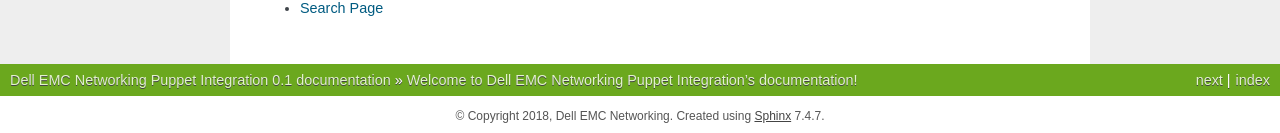
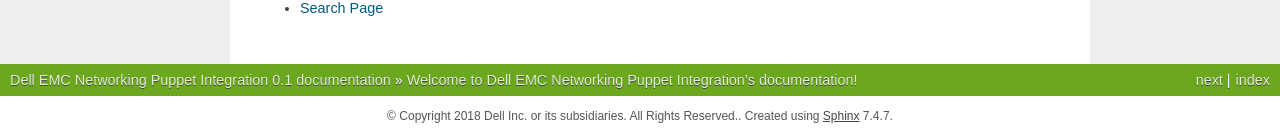
Before and after one commit to Dell-Networking/puppet-dellos10-docs, a Sphinx documentation site: the page built from source/index.rst, in a window 1280 px wide. Shown: the part 855-988 px from the top of the page. Built offline with Sphinx 7.4.7, drawn with Linux system fonts in a browser that asks for light colours.

Commit message:
Update conf.py
Updated copyright message.

```diff
--- a/source/conf.py
+++ b/source/conf.py
@@ -20,7 +20,7 @@
 # -- Project information -----------------------------------------------------
 
 project = u'Dell EMC Networking Puppet Integration'
-copyright = u'2018, Dell EMC Networking'
+copyright = u'2018 Dell Inc. or its subsidiaries. All Rights Reserved.'
 author = u'Dell EMC Networking'
 
 # The short X.Y version
```
